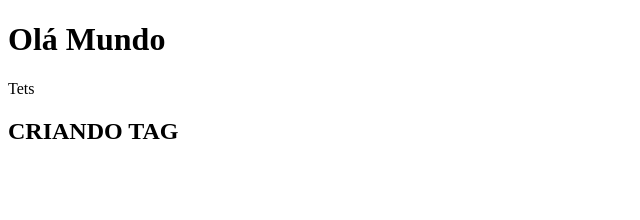
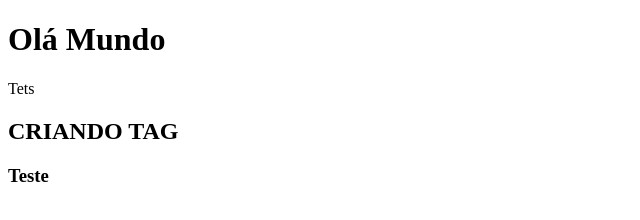
Before and after one commit to MurilloPsc/curso_git, a plain HTML site: page index.html in a window 1280 px wide. Shown: the full height of the page, 0-640 px from the left. Drawn offline with Linux system fonts and the light colour scheme.

Commit message:
Enviando 3  tag

```diff
--- a/index.html
+++ b/index.html
@@ -10,5 +10,6 @@
     <h1>Olá Mundo</h1>
     <p>Tets</p>
     <h2>CRIANDO TAG</h2>
+    <h3>Teste</h3>
 </body>
 </html>
```
